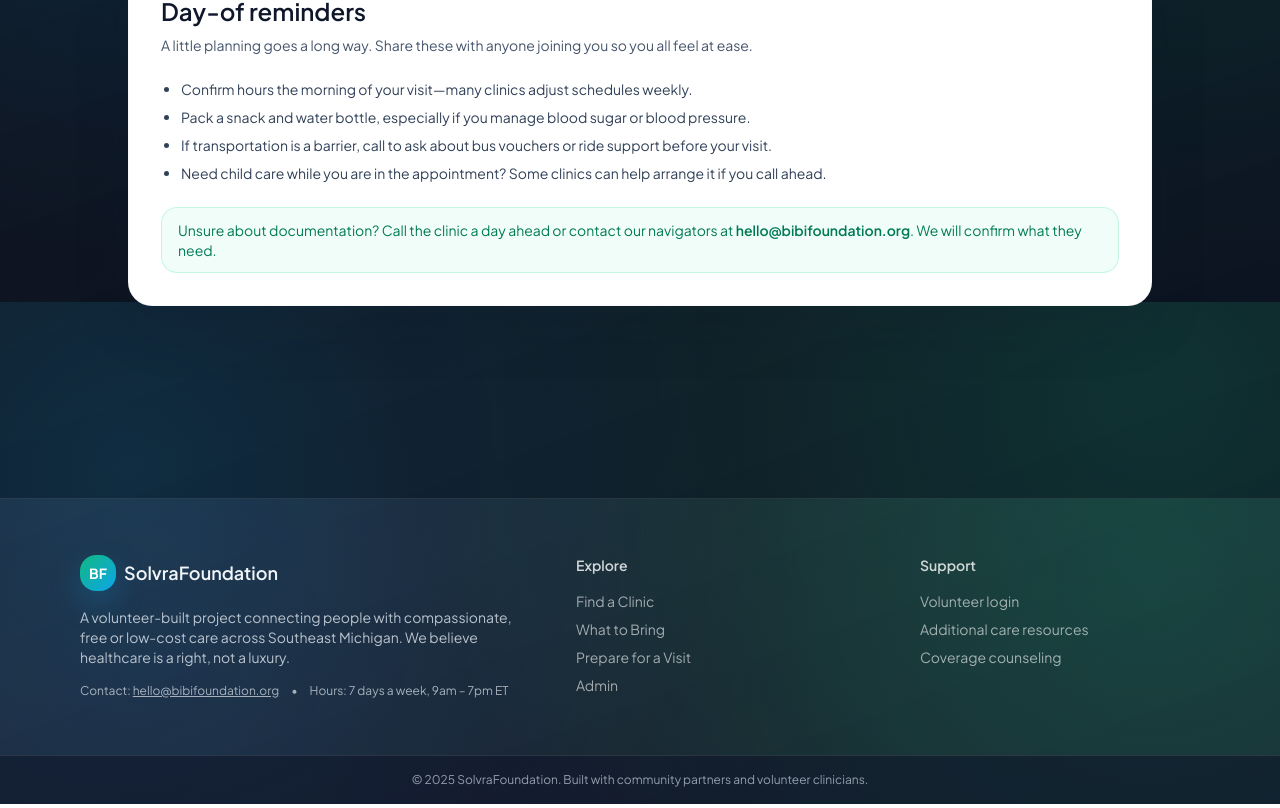
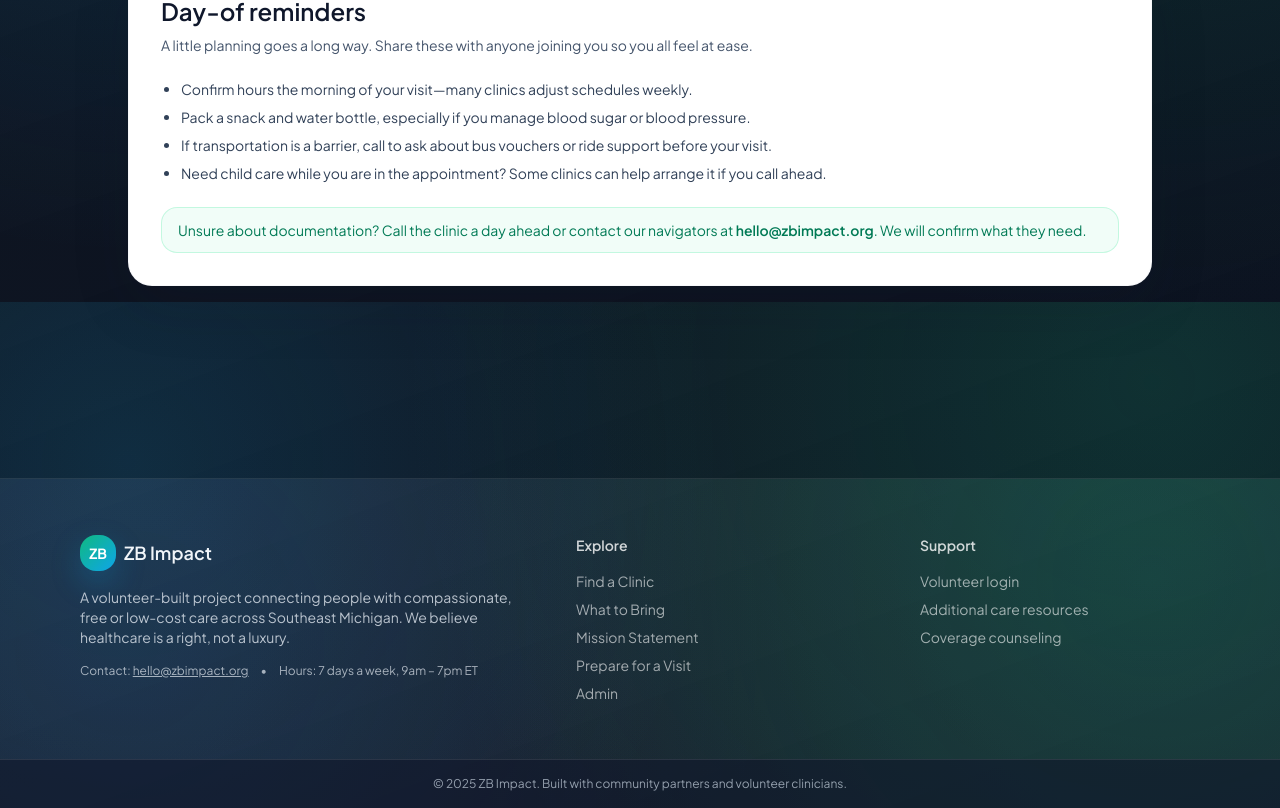
Before and after one commit to atkunja/ClinicFinder, a Next.js app: page /prepare in a window 1280 px wide. Shown: the part 1298-2106 px from the top of the page. Built offline with nearby package versions, Linux system fonts and the light colour scheme; no server answers.

Commit message:
Updated project and added .gitignore

```diff
--- a/src/app/finder/results.tsx
+++ b/src/app/finder/results.tsx
@@ -40,7 +40,7 @@ export default function Results({
             <ul className="mt-3 list-disc space-y-1 pl-5 text-xs text-slate-500">
               <li>Disable <strong>Verified only</strong> to view every option.</li>
               <li>Expand the search radius or enter a nearby landmark.</li>
-              <li>Need hands-on help? Email <span className="font-semibold">hello@bibifoundation.org</span> and we will guide you.</li>
+              <li>Need hands-on help? Email <span className="font-semibold">hello@zbimpact.org</span> and we will guide you.</li>
             </ul>
           </div>
         ) : (
--- a/src/app/layout.tsx
+++ b/src/app/layout.tsx
@@ -9,7 +9,7 @@ const sans = Plus_Jakarta_Sans({ subsets: ["latin"], variable: "--font-sans" });
 const mono = IBM_Plex_Mono({ subsets: ["latin"], weight: ["400", "600"], variable: "--font-mono" });
 
 export const metadata = {
-  title: "SolvraFoundation",
+  title: "ZB Impact",
   description: "Find free clinics near you",
 };
 
--- /dev/null
+++ b/src/app/mission/page.tsx
@@ -0,0 +1,64 @@
+// src/app/mission/page.tsx
+import Link from "next/link";
+
+export const metadata = {
+  title: "ZB Impact Mission Statement",
+  description: "Learn how ZB Impact turns loss into purpose by expanding access to compassionate healthcare.",
+};
+
+export default function MissionPage() {
+  return (
+    <main className="relative isolate overflow-hidden bg-slate-950 py-16 text-white sm:py-24">
+      <div
+        aria-hidden
+        className="pointer-events-none absolute inset-0 opacity-80"
+        style={{
+          background:
+            "radial-gradient(circle at 10% 10%, rgba(14,165,233,0.25), transparent 55%), radial-gradient(circle at 90% 40%, rgba(16,185,129,0.2), transparent 50%)",
+        }}
+      />
+      <div className="relative mx-auto flex max-w-4xl flex-col gap-12 px-4">
+        <header className="space-y-5">
+          <div className="inline-flex items-center gap-2 rounded-full border border-white/15 bg-white/10 px-4 py-1 text-xs uppercase tracking-[0.35em] text-white/60">
+            About ZB Impact
+          </div>
+          <div className="space-y-4">
+            <h1 className="text-4xl font-semibold leading-tight sm:text-5xl">ZB Impact Mission Statement</h1>
+            <p className="text-base text-white/80">
+              ZB Impact was born from a deeply personal loss. After our founder’s grandmother was diagnosed with liver cancer, the family struggled to find timely and affordable treatment—only to discover options when it was too late. Her story fuels our mission: to ensure that no one is left behind simply because they lack insurance.
+            </p>
+          </div>
+        </header>
+
+        <div className="grid gap-8 rounded-[32px] border border-white/10 bg-white/10 p-8 text-base leading-relaxed text-white/80 shadow-lg shadow-cyan-500/10 backdrop-blur-sm sm:p-12">
+          <p>
+            We are dedicated to connecting individuals and families in need with compassionate healthcare providers,
+            clinics, and resources—bridging the gap between care and accessibility. Through advocacy, community
+            partnerships, and direct support, ZB Impact strives to make quality healthcare a right, not a privilege.
+          </p>
+          <p>
+            Our mission is simple but urgent: to turn loss into purpose and compassion into access—so that every life
+            has a fighting chance.
+          </p>
+        </div>
+
+        <div className="flex flex-wrap items-center gap-3 text-sm text-white/80">
+          <Link
+            href="/finder"
+            className="inline-flex items-center gap-2 rounded-full bg-gradient-to-r from-emerald-300 to-cyan-300 px-5 py-2.5 font-semibold text-slate-900 shadow-lg shadow-cyan-500/20 transition hover:from-emerald-200 hover:to-cyan-200"
+          >
+            Explore the clinic finder
+            <span aria-hidden>→</span>
+          </Link>
+          <Link
+            href="/what-to-bring"
+            className="inline-flex items-center gap-2 rounded-full border border-white/30 px-5 py-2.5 font-semibold transition hover:bg-white/10"
+          >
+            Prepare for a visit
+            <span aria-hidden>→</span>
+          </Link>
+        </div>
+      </div>
+    </main>
+  );
+}
--- a/src/app/page.tsx
+++ b/src/app/page.tsx
@@ -79,7 +79,7 @@ const faqs = [
   },
   {
     q: "Can I get transportation help?",
-    a: "Many clinics offer bus vouchers or ride-share credits. Look for the Access icon on a clinic profile or email our navigators at hello@bibifoundation.org for support.",
+    a: "Many clinics offer bus vouchers or ride-share credits. Look for the Access icon on a clinic profile or email our navigators at hello@zbimpact.org for support.",
   },
   {
     q: "Do you cover mental health services?",
@@ -88,7 +88,7 @@ const faqs = [
 ];
 
 export const metadata = {
-  title: "SolvraFoundation",
+  title: "ZB Impact",
   description: "Find free or low-cost healthcare clinics near you",
 };
 
@@ -150,7 +150,7 @@ export default function HomePage() {
               Concierge support
             </h2>
             <p className="mt-3 text-xl font-semibold text-slate-900">
-              Every clinic we list has been verified by a human. Need help booking? Reach our navigators at <span className="font-bold">hello@bibifoundation.org</span>.
+              Every clinic we list has been verified by a human. Need help booking? Reach our navigators at <span className="font-bold">hello@zbimpact.org</span>.
             </p>
             <div className="mt-6 space-y-3 text-sm text-slate-600">
               <div className="flex items-start gap-3">
@@ -206,7 +206,7 @@ export default function HomePage() {
             <div className="space-y-5">
               <h2 className="text-3xl font-semibold text-slate-900">Your path to care starts with clarity</h2>
               <p className="text-base text-slate-600">
-                We designed SolvraFoundation to guide you from feeling stuck to being seen by the right clinician. The pathway is the same whether you are searching for yourself, a loved one, or someone you support professionally.
+                We designed ZB Impact to guide you from feeling stuck to being seen by the right clinician. The pathway is the same whether you are searching for yourself, a loved one, or someone you support professionally.
               </p>
               <Link
                 href="/finder"
@@ -289,7 +289,7 @@ export default function HomePage() {
             <div>
               <h3 className="text-lg font-semibold text-slate-900">We never sell your data</h3>
               <p className="mt-3 text-sm text-slate-600">
-                SolvraFoundation is run by volunteers and backed by community grants. Your searches stay private, and clinics only see your information when you contact them directly.
+                ZB Impact is run by volunteers and backed by community grants. Your searches stay private, and clinics only see your information when you contact them directly.
               </p>
             </div>
             <div className="space-y-3 text-sm text-slate-600">
@@ -298,7 +298,7 @@ export default function HomePage() {
                   SMS
                 </span>
                 <div>
-                  Get visit reminders and prep tips. Email <span className="font-semibold">hello@bibifoundation.org</span> with the subject line <span className="font-semibold">CARE</span> to subscribe.
+                  Get visit reminders and prep tips. Email <span className="font-semibold">hello@zbimpact.org</span> with the subject line <span className="font-semibold">CARE</span> to subscribe.
                 </div>
               </div>
               <div className="flex items-center gap-3">
@@ -306,12 +306,12 @@ export default function HomePage() {
                   HELP
                 </span>
                 <div>
-                  Talk live with a navigator weekdays 8am – 6pm by emailing <span className="font-semibold">hello@bibifoundation.org</span>. After-hours, we reply within one business day.
+                  Talk live with a navigator weekdays 8am – 6pm by emailing <span className="font-semibold">hello@zbimpact.org</span>. After-hours, we reply within one business day.
                 </div>
               </div>
             </div>
             <p className="text-xs text-slate-500">
-              Want to share updated clinic info? Email <a className="underline" href="mailto:hello@bibifoundation.org">hello@bibifoundation.org</a> and our intake team will follow up.
+              Want to share updated clinic info? Email <a className="underline" href="mailto:hello@zbimpact.org">hello@zbimpact.org</a> and our intake team will follow up.
             </p>
          </aside>
         </div>
@@ -324,7 +324,7 @@ export default function HomePage() {
             <div className="space-y-4">
               <h2 className="text-3xl font-semibold text-slate-900">Answers before you travel</h2>
               <p className="text-sm text-slate-600">
-                Our navigators compiled the questions they hear most often. Still unsure? Call us or send a note to <a className="underline" href="mailto:hello@bibifoundation.org">hello@bibifoundation.org</a>.
+                Our navigators compiled the questions they hear most often. Still unsure? Call us or send a note to <a className="underline" href="mailto:hello@zbimpact.org">hello@zbimpact.org</a>.
               </p>
             </div>
             <div className="grid gap-6 sm:grid-cols-2">
@@ -345,7 +345,7 @@ export default function HomePage() {
           <div className="relative space-y-6">
             <h2 className="text-3xl font-semibold">Ready when you are</h2>
             <p className="text-base text-slate-800">
-              Whether this is your first visit or you are coordinating care for an entire shelter, SolvraFoundation gives you a calm starting point. Log in for volunteer tools or jump straight into the finder.
+              Whether this is your first visit or you are coordinating care for an entire shelter, ZB Impact gives you a calm starting point. Log in for volunteer tools or jump straight into the finder.
             </p>
             <div className="flex flex-wrap gap-3">
               <Link
--- a/src/app/prepare/page.tsx
+++ b/src/app/prepare/page.tsx
@@ -112,7 +112,7 @@ export default function PreparePage() {
             ))}
           </ul>
           <div className="rounded-2xl border border-emerald-200/60 bg-emerald-50/70 px-4 py-3 text-sm text-emerald-700">
-            Unsure about documentation? Call the clinic a day ahead or contact our navigators at <span className="font-semibold">hello@bibifoundation.org</span>. We will confirm what they need.
+            Unsure about documentation? Call the clinic a day ahead or contact our navigators at <span className="font-semibold">hello@zbimpact.org</span>. We will confirm what they need.
           </div>
         </div>
       </section>
--- a/src/app/what-to-bring/page.tsx
+++ b/src/app/what-to-bring/page.tsx
@@ -6,7 +6,7 @@ export const dynamic = "force-dynamic";
 export const revalidate = 0;
 
 export const metadata = {
-  title: "What to Bring • SolvraFoundation",
+  title: "What to Bring • ZB Impact",
 };
 
 export default function WhatToBringPage() {
--- a/src/components/Footer.tsx
+++ b/src/components/Footer.tsx
@@ -4,6 +4,7 @@ import Link from "next/link";
 const footerLinks = [
   { label: "Find a Clinic", href: "/finder" },
   { label: "What to Bring", href: "/what-to-bring" },
+  { label: "Mission Statement", href: "/mission" },
   { label: "Prepare for a Visit", href: "/prepare" },
   { label: "Admin", href: "/admin" },
 ];
@@ -32,15 +33,17 @@ export default function Footer() {
                 boxShadow: "0 12px 30px rgba(14, 165, 233, 0.25)",
               }}
             >
-              <span className="text-sm font-bold text-white">BF</span>
+              <span className="text-sm font-bold text-white">ZB</span>
             </span>
-            SolvraFoundation
+            ZB Impact
           </Link>
           <p className="text-sm text-slate-200/80">
             A volunteer-built project connecting people with compassionate, free or low-cost care across Southeast Michigan. We believe healthcare is a right, not a luxury.
           </p>
           <div className="flex gap-3 text-xs text-slate-200/70">
-            <span>Contact: <a className="underline" href="mailto:hello@bibifoundation.org">hello@bibifoundation.org</a></span>
+            <span>
+              Contact: <a className="underline" href="mailto:hello@zbimpact.org">hello@zbimpact.org</a>
+            </span>
             <span aria-hidden>•</span>
             <span>Hours: 7 days a week, 9am – 7pm ET</span>
           </div>
@@ -93,7 +96,7 @@ export default function Footer() {
       </div>
 
       <div className="relative border-t border-white/10 bg-slate-900/60 py-4 text-center text-xs text-slate-300/70">
-        © {new Date().getFullYear()} SolvraFoundation. Built with community partners and volunteer clinicians.
+        © {new Date().getFullYear()} ZB Impact. Built with community partners and volunteer clinicians.
      </div>
     </footer>
   );
--- a/src/components/NavBar.tsx
+++ b/src/components/NavBar.tsx
@@ -28,6 +28,7 @@ export default function NavBar() {
     { href: "/", label: "Home" },
     { href: "/finder", label: "Clinic Finder" },
     { href: "/what-to-bring", label: "What to Bring" },
+    { href: "/mission", label: "Mission" },
   ];
 
   const active = (href: string) =>
@@ -66,10 +67,10 @@ export default function NavBar() {
             aria-hidden
             className="inline-flex h-10 w-10 items-center justify-center rounded-2xl border border-white/40 bg-gradient-to-br from-emerald-400/90 via-cyan-400/80 to-sky-500/80 shadow-lg shadow-cyan-500/20 transition group-hover:shadow-cyan-400/40"
           >
-            <span className="text-sm font-bold tracking-wide">BF</span>
+            <span className="text-sm font-bold tracking-wide">ZB</span>
           </span>
           <div className="flex flex-col">
-            <span className="text-sm font-semibold leading-tight">SolvraFoundation</span>
+            <span className="text-sm font-semibold leading-tight">ZB Impact</span>
             <span className="text-[11px] uppercase tracking-[0.3em] text-white/60">
               Clinic access network
             </span>
```
Also changed, not shown: 1 other file (tests, documents, lock files or other folders).
